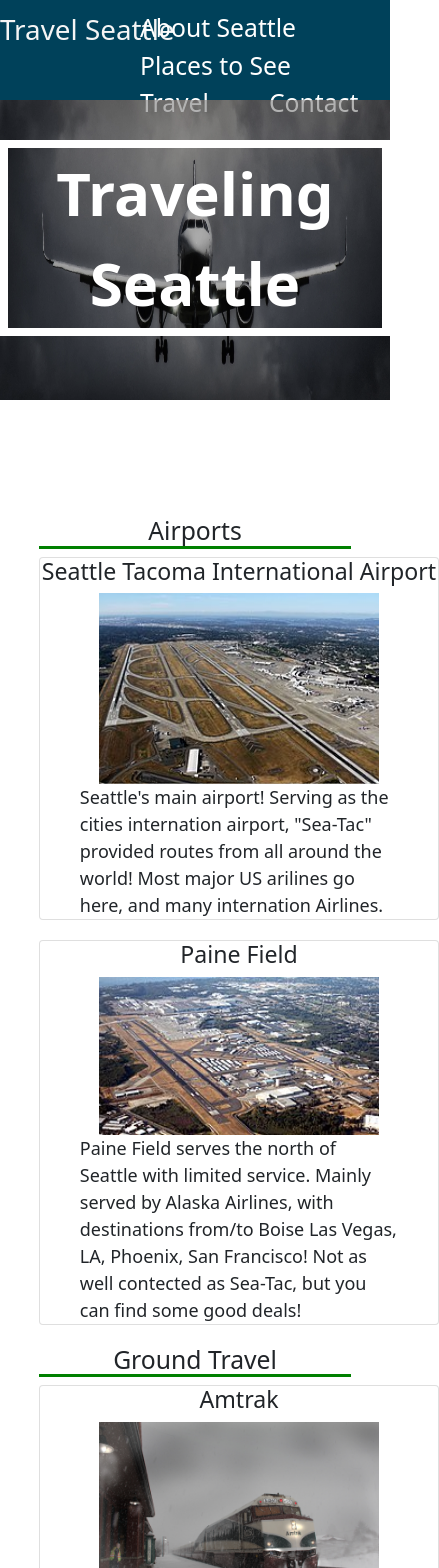
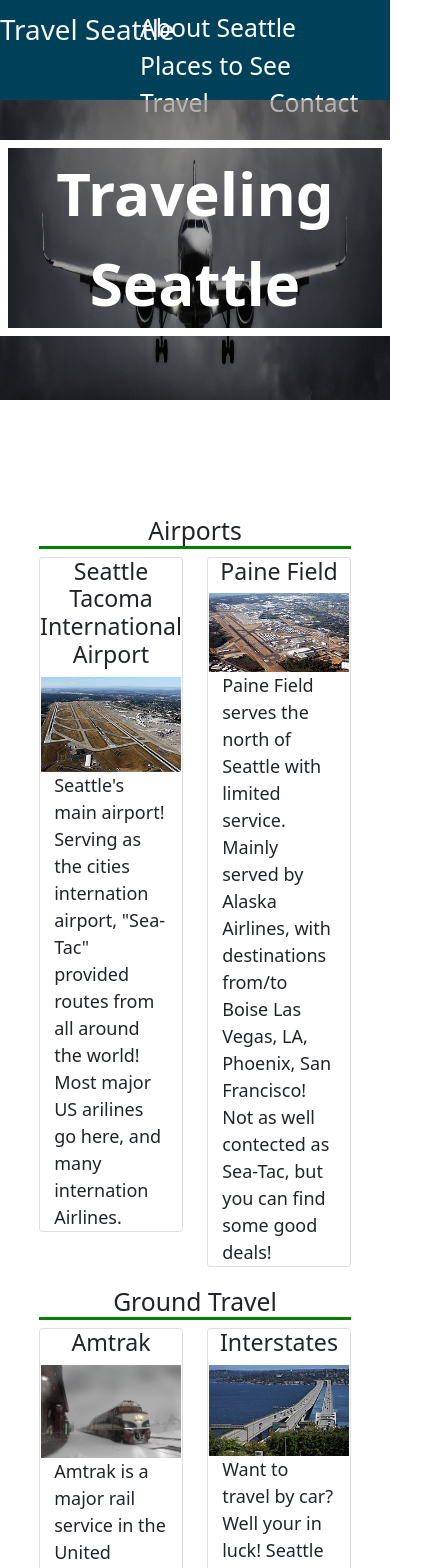
Before and after one commit to AaronB22/TravelSeattle, a React (Create React App) app: page /travel in a window 390 px wide. Shown: the top 1568 px of the page, 439 px wide, since content can reach past the window. Built offline with nearby package versions, Linux system fonts and the light colour scheme.

Commit message:
added responsive design to travel page

```diff
--- a/src/Pages/HomePage/HomePage.tsx
+++ b/src/Pages/HomePage/HomePage.tsx
@@ -56,8 +56,8 @@ const HomePage:FC=()=>{
                         <Col>
                             <div className='aboutCard'>
                                 <img src={require('../../assets/lightrail.jpg')} className='bottomAboutImg'/>
-                                <div className='bottomImgBlackout'></div>
-                                <div className='acTitle'>Travel</div>
+                                <div className='bottomImgBlackout' onClick={()=>window.location.assign('/travel')}></div>
+                                <div className='acTitle' onClick={()=>window.location.assign('/travel')}>Travel</div>
                             </div>
 
                         </Col>
--- a/src/Pages/TravelPage/TravelPage.scss
+++ b/src/Pages/TravelPage/TravelPage.scss
@@ -38,3 +38,15 @@
     margin-right: auto;
     font-size: 18px;
 }
+
+@media screen and (max-width:500px) {
+  .travelCard{
+      width: 100%;
+  }
+}
+
+@media screen and (max-width:500px) {
+    .cardImg{
+        width: 140px;
+    }
+  }
```
